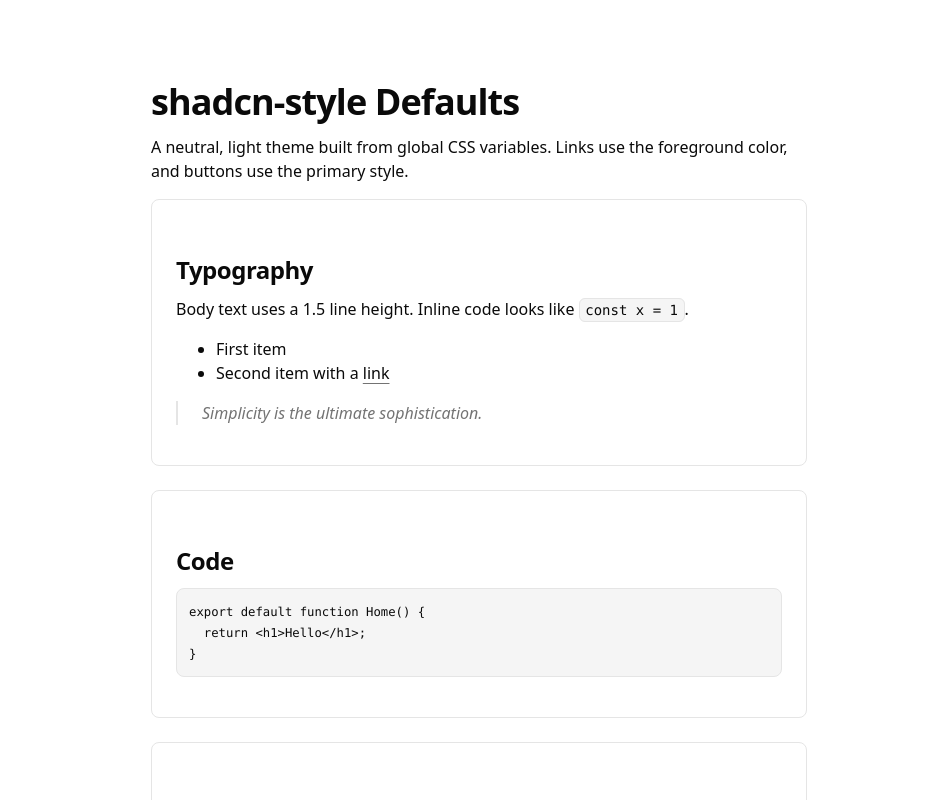
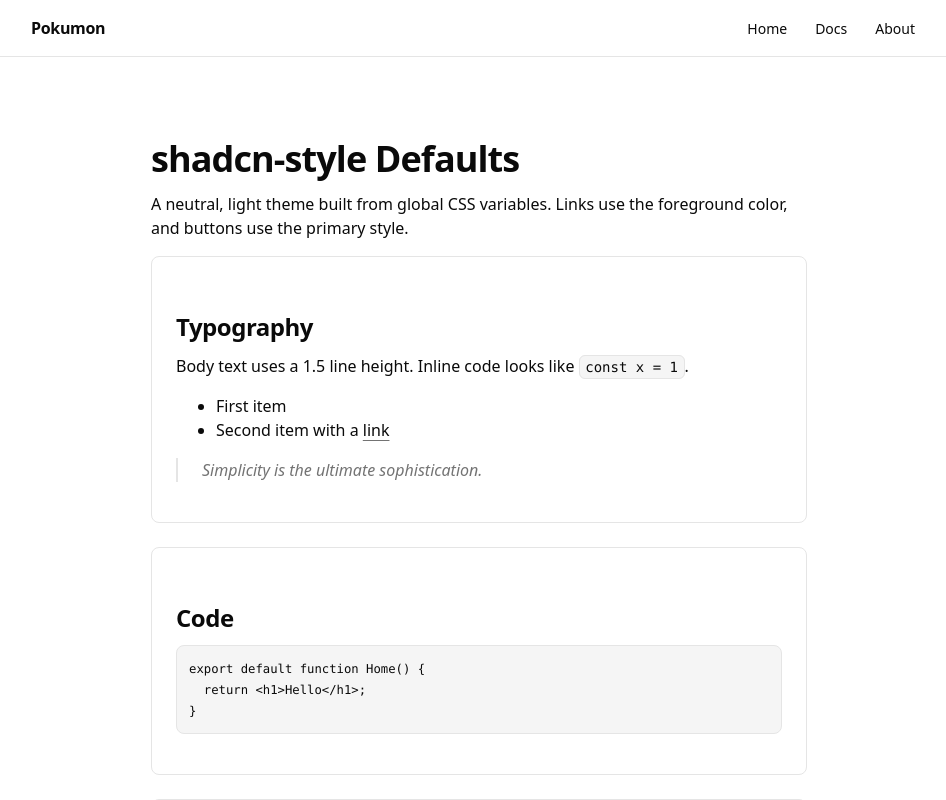
Before and after one commit to marvinalegre/pokemath, a Next.js app: page / in a window 1280 px wide. Shown: the top 800 px of the page, without its empty margins (161-1107 px from the left). Built offline with nearby package versions, Linux system fonts and the light colour scheme.

Commit message:
add a basic navbar

```diff
--- /dev/null
+++ b/app/components/Navbar.module.css
@@ -0,0 +1,113 @@
+/* app/components/Navbar.module.css */
+.header {
+  position: sticky;
+  top: 0;
+  z-index: 50;
+  background: var(--background);
+  border-bottom: 1px solid var(--border);
+}
+
+.inner {
+  display: flex;
+  align-items: center;
+  justify-content: space-between;
+  gap: 1rem;
+  height: 3.5rem;
+  max-width: var(--max-width);
+  margin: 0 auto;
+  padding: 0 var(--gutter);
+  position: relative;
+}
+
+@media (min-width: 768px) {
+  .inner {
+    max-width: 960px;
+  }
+}
+
+.brand {
+  font-weight: 600;
+  font-size: 1rem;
+  color: var(--foreground);
+  text-decoration: none;
+  letter-spacing: -0.02em;
+}
+
+.toggle {
+  display: inline-flex;
+  align-items: center;
+  justify-content: center;
+  width: 2.5rem;
+  height: 2.5rem;
+  padding: 0;
+  border: 1px solid var(--border);
+  border-radius: var(--radius);
+  background: var(--background);
+  color: var(--foreground);
+  cursor: pointer;
+}
+
+.toggle:hover {
+  background: var(--muted);
+}
+
+.toggle svg {
+  width: 1.25rem;
+  height: 1.25rem;
+}
+
+.menu {
+  position: absolute;
+  top: 100%;
+  left: 0;
+  right: 0;
+  display: none;
+  flex-direction: column;
+  gap: 0.25rem;
+  padding: 0.5rem var(--gutter) 1rem;
+  background: var(--background);
+  border-bottom: 1px solid var(--border);
+}
+
+.menuOpen {
+  display: flex;
+}
+
+.menu a {
+  display: block;
+  padding: 0.625rem 0.75rem;
+  border-radius: var(--radius);
+  color: var(--foreground);
+  text-decoration: none;
+  font-size: 0.875rem;
+}
+
+.menu a:hover {
+  background: var(--muted);
+}
+
+.menu a[aria-current="page"] {
+  background: var(--muted);
+  font-weight: 500;
+}
+
+@media (min-width: 768px) {
+  .toggle {
+    display: none;
+  }
+
+  .menu {
+    position: static;
+    display: flex;
+    flex-direction: row;
+    align-items: center;
+    gap: 0.25rem;
+    padding: 0;
+    border: none;
+    background: none;
+  }
+
+  .menu a {
+    padding: 0.375rem 0.75rem;
+  }
+}
--- /dev/null
+++ b/app/components/Navbar.tsx
@@ -0,0 +1,62 @@
+"use client";
+
+import Link from "next/link";
+import { useState } from "react";
+import styles from "./Navbar.module.css";
+
+const links = [
+  { href: "/", label: "Home" },
+  { href: "/docs", label: "Docs" },
+  { href: "/about", label: "About" },
+];
+
+export default function Navbar() {
+  const [open, setOpen] = useState(false);
+
+  return (
+    <header className={styles.header}>
+      <div className={styles.inner}>
+        <Link href="/" className={styles.brand}>
+          Pokumon
+        </Link>
+
+        <button
+          type="button"
+          className={styles.toggle}
+          aria-expanded={open}
+          aria-controls="site-menu"
+          aria-label={open ? "Close menu" : "Open menu"}
+          onClick={() => setOpen((v) => !v)}
+        >
+          <svg
+            viewBox="0 0 24 24"
+            fill="none"
+            stroke="currentColor"
+            strokeWidth="2"
+            strokeLinecap="round"
+            aria-hidden="true"
+          >
+            {open ? (
+              <path d="M18 6 6 18M6 6l12 12" />
+            ) : (
+              <path d="M3 6h18M3 12h18M3 18h18" />
+            )}
+          </svg>
+        </button>
+
+        <nav
+          id="site-menu"
+          aria-label="Main"
+          className={`${styles.menu} ${open ? styles.menuOpen : ""}`}
+          onClick={() => setOpen(false)}
+        >
+          {links.map((link) => (
+            <Link key={link.href} href={link.href}>
+              {link.label}
+            </Link>
+          ))}
+        </nav>
+      </div>
+    </header>
+  );
+}
--- a/app/layout.tsx
+++ b/app/layout.tsx
@@ -1,16 +1,6 @@
 import type { Metadata } from "next";
-import { Geist, Geist_Mono } from "next/font/google";
 import "./globals.css";
-
-const geistSans = Geist({
-  variable: "--font-geist-sans",
-  subsets: ["latin"],
-});
-
-const geistMono = Geist_Mono({
-  variable: "--font-geist-mono",
-  subsets: ["latin"],
-});
+import Navbar from "./components/Navbar";
 
 export const metadata: Metadata = {
   title: "Create Next App",
@@ -19,8 +9,11 @@ export const metadata: Metadata = {
 
 export default function RootLayout({ children }: LayoutProps<"/">) {
   return (
-    <html lang="en" className={`${geistSans.variable} ${geistMono.variable}`}>
-      <body>{children}</body>
+    <html lang="en">
+      <body>
+        <Navbar />
+        {children}
+      </body>
     </html>
   );
 }
```
